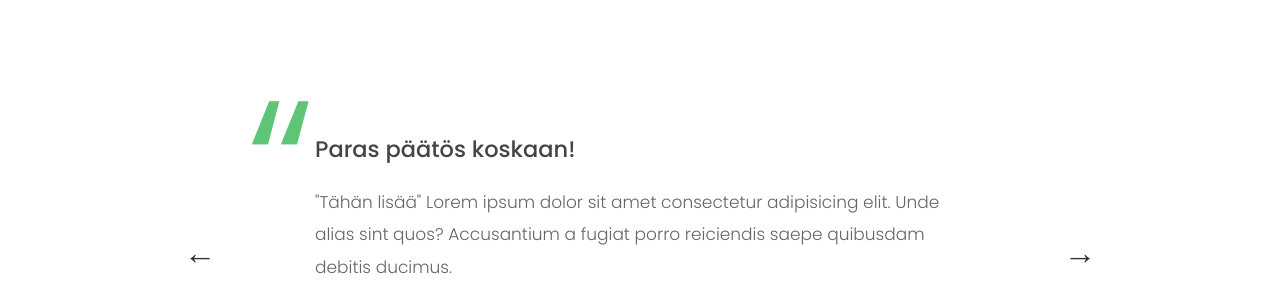
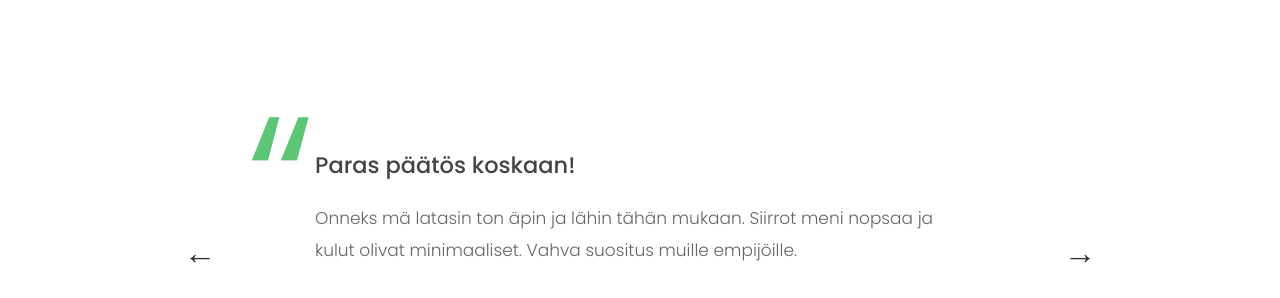
Before and after one commit to MSTavastia/nettiSivu, a plain HTML site: page index.html in a window 1280 px wide. Shown: the part 3463-3761 px from the top of the page. Drawn offline with Linux system fonts and the light colour scheme.

Commit message:
teksti 2

```diff
--- a/index.html
+++ b/index.html
@@ -210,9 +210,9 @@
           <div class="testimonial">
             <h5 class="testimonial__header">Paras päätös koskaan!</h5>
             <blockquote class="testimonial__text">
-              "Tähän lisää" Lorem ipsum dolor sit amet consectetur adipisicing
-              elit. Unde alias sint quos? Accusantium a fugiat porro reiciendis
-              saepe quibusdam debitis ducimus.
+              Onneks mä latasin ton äpin ja lähin tähän mukaan. Siirrot meni
+              nopsaa ja kulut olivat minimaaliset. Vahva suositus muille
+              empijöille.
             </blockquote>
             <address class="testimonial__author">
               <img src="img/user-1.jpg" alt="" class="testimonial__photo" />
@@ -228,9 +228,10 @@
               Viimeinen askel liittyäksesi joukkoomme
             </h5>
             <blockquote class="testimonial__text">
-              "Tähän lisää" Lorem ipsum dolor sit amet consectetur adipisicing
-              elit. Unde alias sint quos? Accusantium a fugiat porro reiciendis
-              saepe quibusdam debitis ducimus.
+              Palvelu on avoin ja rehellinen eikä sisällä piilo "metkuja". Myös
+              optio ettei toinen osapuoli voi muuttaa asetuksiasi on todella
+              tärkeä. Sain infoa jota etsinyt muualta ja ei löytynyt. Kiitos!
+              6/5 eli SUPER
             </blockquote>
             <address class="testimonial__author">
               <img src="img/user-2.jpg" alt="" class="testimonial__photo" />
@@ -246,9 +247,11 @@
               Vihdoin turvallinen ja nopea sovellus
             </h5>
             <blockquote class="testimonial__text">
-              "Lisää tähän" Lorem ipsum dolor sit amet consectetur adipisicing
-              elit. Unde alias sint quos? Accusantium a fugiat porro reiciendis
-              saepe quibusdam debitis ducimus.
+              Best online service ever and have always bought a lot online. The
+              user protection always intervened and the customer service is top
+              and the employees friendly and helpful. It is secure, easy to set
+              up & offers a great incentive program. I have been using this
+              software for more than 2 years now & I am loving it soo far.
             </blockquote>
             <address class="testimonial__author">
               <img src="img/user-3.jpg" alt="" class="testimonial__photo" />
```
